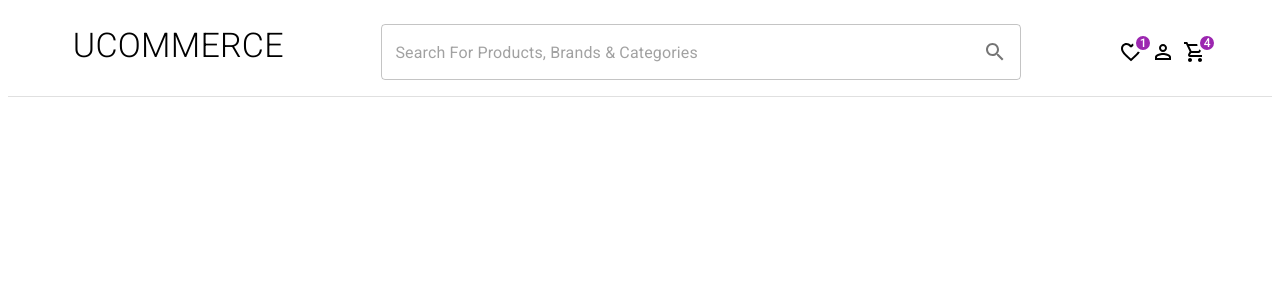
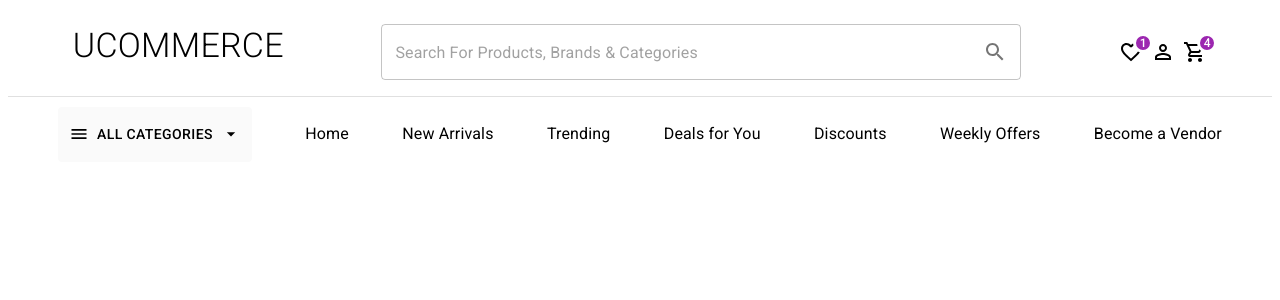
Before and after one commit to Sdqumar/uecom, a Next.js app: page / in a window 1280 px wide. Shown: the top 300 px of the page. Built offline with nearby package versions, Linux system fonts and the light colour scheme.

Commit message:
feat: categories drawer

```diff
--- /dev/null
+++ b/component/CategoriesMenu.tsx
@@ -0,0 +1,90 @@
+import Box from "@mui/material/Box";
+import Drawer from "@mui/material/Drawer";
+import Button from "@mui/material/Button";
+import List from "@mui/material/List";
+import Divider from "@mui/material/Divider";
+import ListItem from "@mui/material/ListItem";
+import ListItemIcon from "@mui/material/ListItemIcon";
+import ListItemText from "@mui/material/ListItemText";
+import InboxIcon from "@mui/icons-material/MoveToInbox";
+import MailIcon from "@mui/icons-material/Mail";
+import MenuIcon from "@mui/icons-material/Menu";
+import ArrowDropDownIcon from "@mui/icons-material/ArrowDropDown";
+import { KeyboardEvent, MouseEvent, useState } from "react";
+import { styled } from "@mui/system";
+
+const CustomizedButton = styled(Button)({
+  color: "#000",
+  background: "#fafafa",
+  padding: "15px",
+
+  "& :hover": {
+    color: "#2e8b57",
+  },
+});
+
+export default function DrawerMenu() {
+  const [state, setState] = useState(false);
+
+  const toggleDrawer =
+    (open: boolean) => (event: KeyboardEvent | MouseEvent) => {
+      if (
+        event.type === "keydown" &&
+        ((event as KeyboardEvent).key === "Tab" ||
+          (event as KeyboardEvent).key === "Shift")
+      ) {
+        return;
+      }
+      setState(open);
+    };
+
+  return (
+    <div>
+      <CustomizedButton
+        startIcon={<MenuIcon />}
+        endIcon={<ArrowDropDownIcon />}
+        onClick={toggleDrawer(true)}
+      >
+        All Categories
+      </CustomizedButton>
+      <Drawer anchor="left" open={state} onClose={toggleDrawer(false)}>
+        <Conent toggleDrawer={toggleDrawer} />
+      </Drawer>
+    </div>
+  );
+}
+
+type conent = {
+  toggleDrawer: (open: boolean) => (event: KeyboardEvent | MouseEvent) => void;
+};
+
+export const Conent = ({ toggleDrawer }: conent) => (
+  <Box
+    width={250}
+    role="presentation"
+    onClick={toggleDrawer(false)}
+    onKeyDown={toggleDrawer(false)}
+  >
+    <List>
+      {["Inbox", "Starred", "Send email", "Drafts"].map((text, index) => (
+        <ListItem button key={text}>
+          <ListItemIcon>
+            {index % 2 === 0 ? <InboxIcon /> : <MailIcon />}
+          </ListItemIcon>
+          <ListItemText primary={text} />
+        </ListItem>
+      ))}
+    </List>
+    <Divider />
+    <List>
+      {["All mail", "Trash", "Spam"].map((text, index) => (
+        <ListItem button key={text}>
+          <ListItemIcon>
+            {index % 2 === 0 ? <InboxIcon /> : <MailIcon />}
+          </ListItemIcon>
+          <ListItemText primary={text} />
+        </ListItem>
+      ))}
+    </List>
+  </Box>
+);
--- a/pages/index.tsx
+++ b/pages/index.tsx
@@ -4,12 +4,38 @@ import "@fontsource/roboto/300.css";
 import "@fontsource/roboto/400.css";
 import "@fontsource/roboto/500.css";
 import "@fontsource/roboto/700.css";
-import { Box } from "@mui/material";
+import { Box, Typography } from "@mui/material";
+import CategoriesMenu from "../component/CategoriesMenu";
+import { styled } from "@mui/system";
+
+const Menu = styled(Box)({
+  display: "flex",
+  alignItems: "center",
+  justifyContent: "space-between",
+  margin: "10px 50px",
+  textAlign: "center",
+});
 
 const Home: NextPage = () => {
   return (
     <Box>
       <Header />
+      <Menu>
+        <CategoriesMenu />
+        {[
+          "Home",
+          "New Arrivals",
+          "Trending",
+          "Deals for You",
+          "Discounts",
+          "Weekly Offers",
+          "Become a Vendor",
+        ].map((item) => (
+          <Typography key={item} variant="subtitle1">
+            {item}
+          </Typography>
+        ))}
+      </Menu>
     </Box>
   );
 };
```
